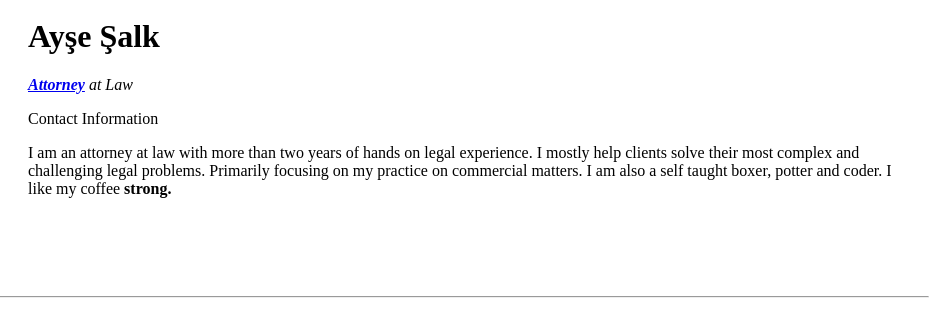
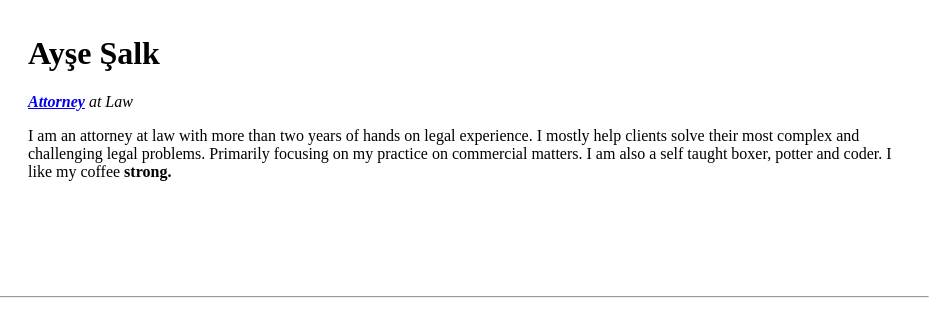
Before and after one commit to etelilith/HTML---personal-site, a plain HTML site: page index.html in a window 1280 px wide. Shown: the part 86-400 px from the top of the page, 343-1280 px from the left. Drawn offline with Linux system fonts and the light colour scheme.

Commit message:
Update index.html

```diff
--- a/index.html
+++ b/index.html
@@ -16,7 +16,6 @@
                 <p><em> <strong><a
                                 href="https://i.kym-cdn.com/entries/icons/original/000/006/922/Phoenix-Wright-Trilogy.jpg">Attorney</a></strong>
                         at Law</em></p>
-                <p>Contact Information</p>
                 <p>I am an attorney at law with more than two years of hands on legal experience. I mostly help clients
                     solve their most complex and challenging legal problems. Primarily focusing on my practice on
                     commercial matters. I am also a self taught boxer, potter and coder. I like my coffee
```
